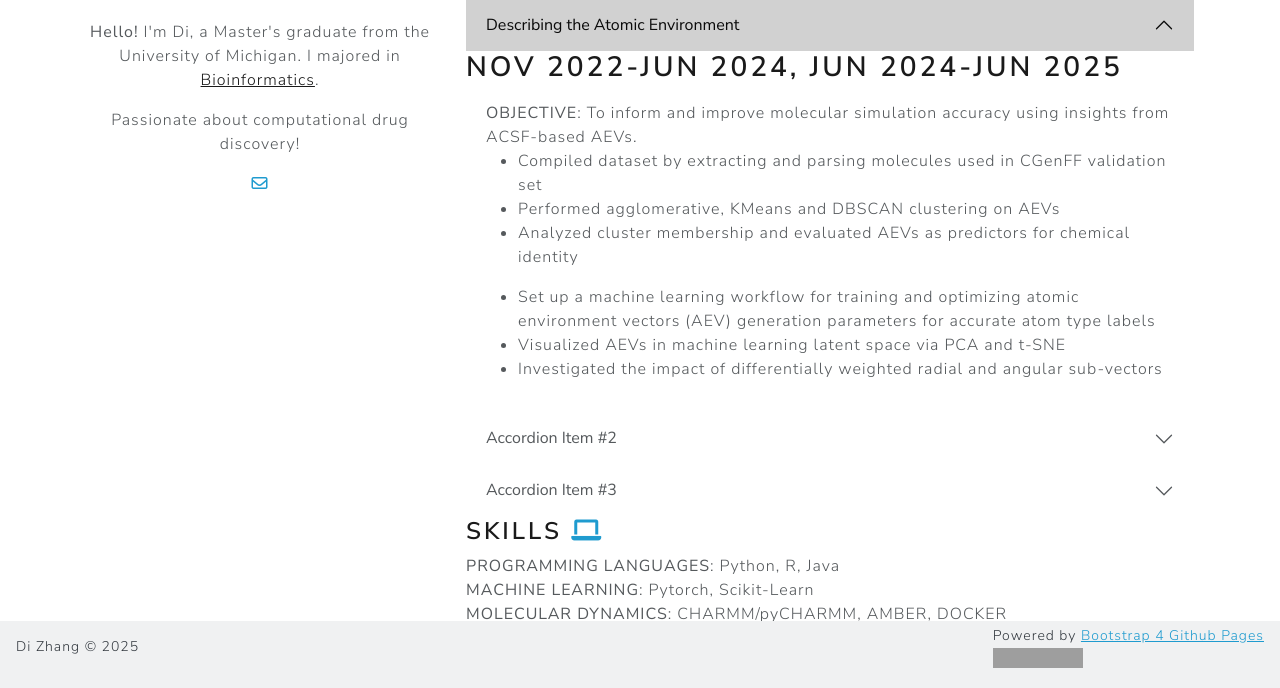
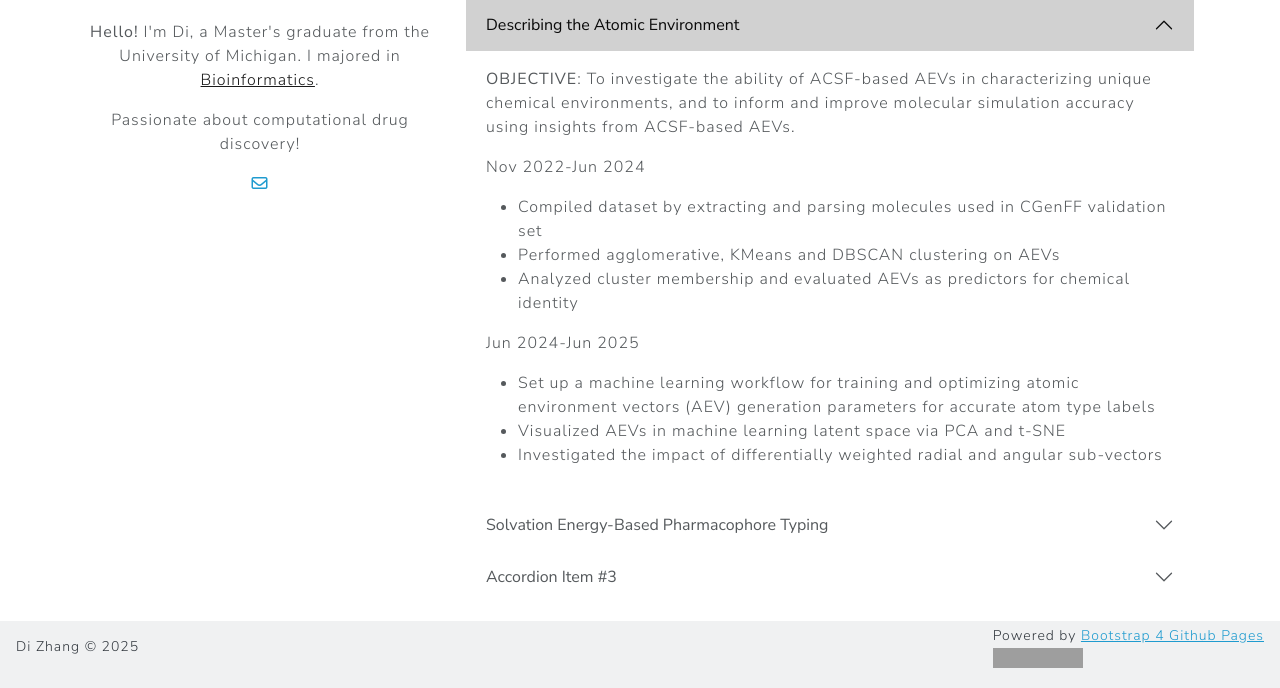
Before and after one commit to zhangdi33/zhangdi33.github.io, a Jekyll site: the page built from index.html, in a window 1280 px wide and 900 px high, scrolled down 326 px, cut to the strip 212-900 px from the top of the window. Built offline with Jekyll 4.4.1, drawn with Linux system fonts in a browser that asks for light colours; grey boxes are pictures that could not be loaded.

Commit message:
Update index.html

```diff
--- a/index.html
+++ b/index.html
@@ -119,19 +119,17 @@ layout: default
               <button class="accordion-button" type="button" data-bs-toggle="collapse" data-bs-target="#AEV" aria-expanded="true" aria-controls="AEV">
                 Describing the Atomic Environment
               </button>
-
-              <span class="pull-right faded">
-                Nov 2022-Jun 2024, Jun 2024-Jun 2025
-              </span>
             </h2>
             <div id="AEV" class="accordion-collapse collapse show" aria-labelledby="headingAEV" data-bs-parent="#projects">
               <div class="accordion-body">
-                <b class="text-uppercase">Objective</b>: To inform and improve molecular simulation accuracy using insights from ACSF-based AEVs.
+                <p><b class="text-uppercase">Objective</b>: To investigate the ability of ACSF-based AEVs in characterizing unique chemical environments, and to inform and improve molecular simulation accuracy using insights from ACSF-based AEVs.</p>
+                <p>Nov 2022-Jun 2024</p>
                 <ul>
                   <li>Compiled dataset by extracting and parsing molecules used in CGenFF validation set</li>
                   <li>Performed agglomerative, KMeans and DBSCAN clustering on AEVs</li>
                   <li>Analyzed cluster membership and evaluated AEVs as predictors for chemical identity</li>
                 </ul>
+                <p>Jun 2024-Jun 2025</p>
                 <ul>
                   <li>Set up a machine learning workflow for training and optimizing atomic environment vectors (AEV) generation parameters for accurate atom type labels</li>
                   <li>Visualized AEVs in machine learning latent space via PCA and t-SNE</li>
@@ -141,14 +139,14 @@ layout: default
             </div>
           </div>
           <div class="accordion-item">
-            <h2 class="accordion-header" id="headingTwo">
-              <button class="accordion-button collapsed" type="button" data-bs-toggle="collapse" data-bs-target="#collapseTwo" aria-expanded="false" aria-controls="collapseTwo">
-                Accordion Item #2
+            <h2 class="accordion-header" id="headingGIST">
+              <button class="accordion-button collapsed" type="button" data-bs-toggle="collapse" data-bs-target="#GIST" aria-expanded="false" aria-controls="GIST">
+                Solvation Energy-Based Pharmacophore Typing
               </button>
             </h2>
-            <div id="collapseTwo" class="accordion-collapse collapse" aria-labelledby="headingTwo" data-bs-parent="#projects">
+            <div id="GIST" class="accordion-collapse collapse" aria-labelledby="headingGIST" data-bs-parent="#projects">
               <div class="accordion-body">
-                <strong>This is the second item's accordion body.</strong> It is hidden by default, until the collapse plugin adds the appropriate classes that we use to style each element. These classes control the overall appearance, as well as the showing and hiding via CSS transitions. You can modify any of this with custom CSS or overriding our default variables. It's also worth noting that just about any HTML can go within the <code>.accordion-body</code>, though the transition does limit overflow.
+                <p><b class="text-uppercase">Objective</b>To evaluate pharmacophore feature prediction accuracy of GIST-based machine learning model.</p>
               </div>
             </div>
           </div>
@@ -165,6 +163,8 @@ layout: default
             </div>
           </div>
         </div>
+
+        <hr>
 
         <h3>Skills <i class="fa-solid fa-laptop text-info fa-fw"></i></h3>
         <p>
```
